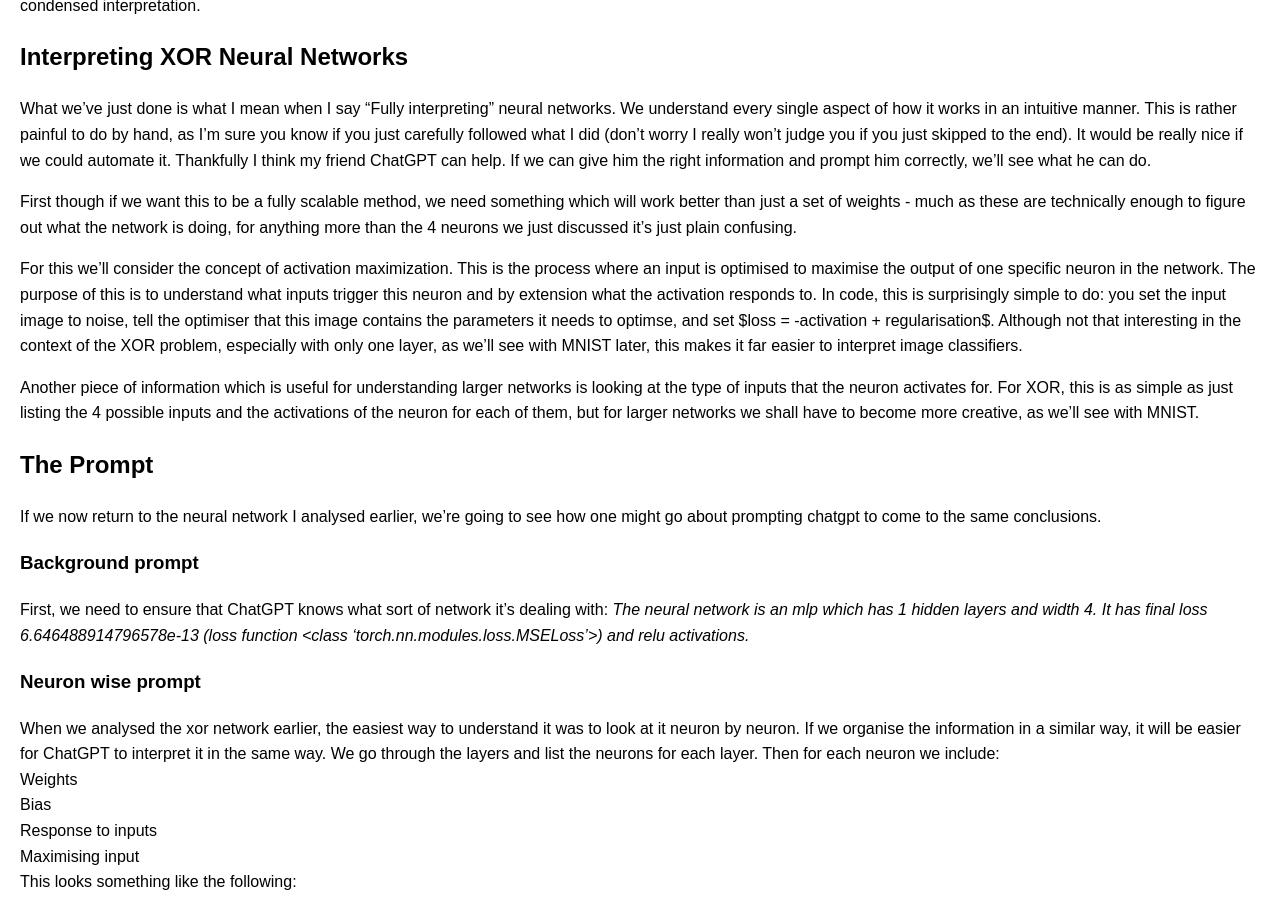
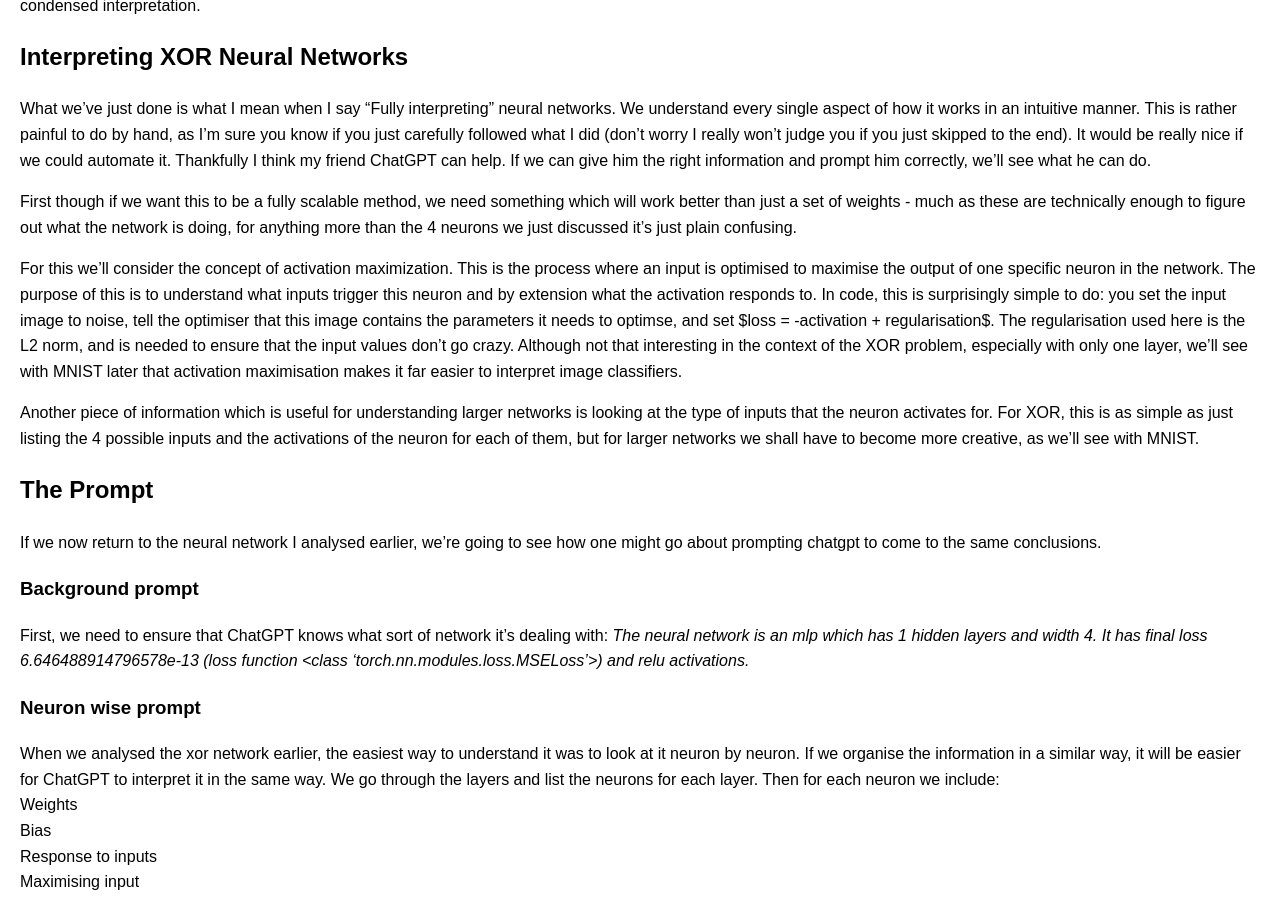
Before and after one commit to Arkleseisure/Arkleseisure.github.io, a Jekyll site: the page built from pages/xor.md, in a window 1280 px wide and 900 px high, scrolled down 1585 px. Built offline with Jekyll 4.4.1, drawn with Linux system fonts in a browser that asks for light colours; some of the changed text lies outside the part shown.

Commit message:
Update xor.md

```diff
--- a/pages/xor.md
+++ b/pages/xor.md
@@ -60,7 +60,7 @@ What we've just done is what I mean when I say "Fully interpreting" neural netwo
 
 First though if we want this to be a fully scalable method, we need something which will work better than just a set of weights - much as these are technically enough to figure out what the network is doing, for anything more than the 4 neurons we just discussed it's just plain confusing.
 
-For this we'll consider the concept of activation maximization. This is the process where an input is optimised to maximise the output of one specific neuron in the network. The purpose of this is to understand what inputs trigger this neuron and by extension what the activation responds to. In code, this is surprisingly simple to do: you set the input image to noise, tell the optimiser that this image contains the parameters it needs to optimse, and set $loss = -activation + regularisation$. Although not that interesting in the context of the XOR problem, especially with only one layer, as we'll see with MNIST later, this makes it far easier to interpret image classifiers.
+For this we'll consider the concept of activation maximization. This is the process where an input is optimised to maximise the output of one specific neuron in the network. The purpose of this is to understand what inputs trigger this neuron and by extension what the activation responds to. In code, this is surprisingly simple to do: you set the input image to noise, tell the optimiser that this image contains the parameters it needs to optimse, and set $loss = -activation + regularisation$. The regularisation used here is the L2 norm, and is needed to ensure that the input values don't go crazy. Although not that interesting in the context of the XOR problem, especially with only one layer, we'll see with MNIST later that activation maximisation makes it far easier to interpret image classifiers.
 
 Another piece of information which is useful for understanding larger networks is looking at the type of inputs that the neuron activates for. For XOR, this is as simple as just listing the 4 possible inputs and the activations of the neuron for each of them, but for larger networks we shall have to become more creative, as we'll see with MNIST.
 
@@ -112,7 +112,11 @@ Input: [1, 0], Output: 0.9999988079071045
 Input: [1, 1], Output: 3.725290298461914e-07
  Finally summarise overall how the network works.
 
+ We include the summary prompt in the hope that if ChatGPT is good enough at evaluating the network, we'll just be able to read the summary at the end and understand how the network works.
+
 ## ChatGPT response
+Now finally let's have a look at how ChatGPT responds to our prompt for the neural network we analysed above.
+
  To interpret the functioning of this neural network, let's break down the roles of each feature in the hidden layer, their contributions, and how the final layer synthesizes these to produce the output.
 
 ### Feature Analysis
```
